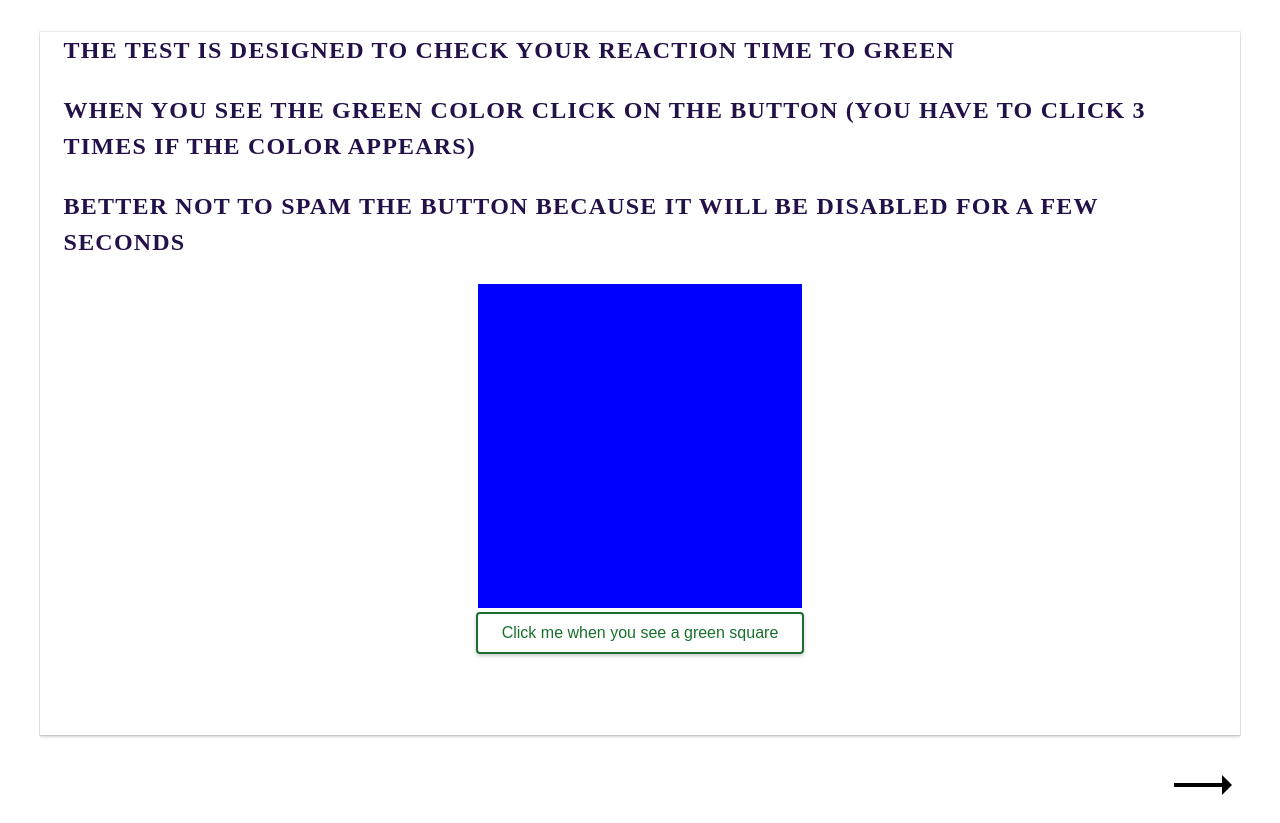
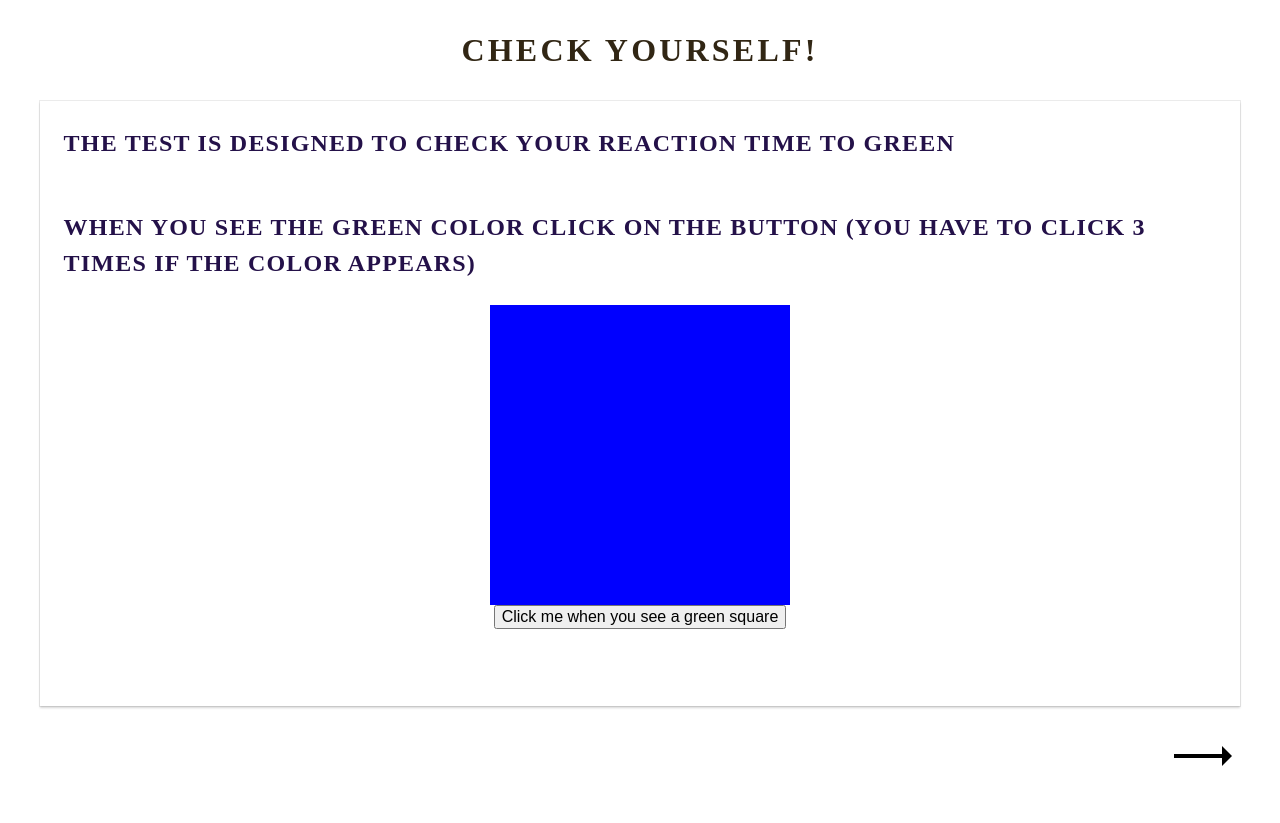
Before and after one commit to kajetankubicz/ETI-184688-184485-184858-2023-Visual-Stimuli, a Flask app: page /2 in a window 1280 px wide. Shown: the part 107-930 px from the top of the page. After the commit the page ends 873 px from the top, so only its background shows below. Run offline with Flask 3, Linux system fonts and the light colour scheme.

Commit message:
Revert "Visual improvements"
This reverts commit 3dfbf5d18bf37ebdad4bae8201ca4cc82ed25573.

```diff
--- a/static/css/style.css
+++ b/static/css/style.css
@@ -14,7 +14,7 @@ h2{
   flex-wrap: nowrap;
   letter-spacing: 0.05em;
   line-height: 1.5;
-  margin: 0 1em 1em 1em;
+  margin: 1em 1em 1em 1em;
   font-size: 1.5rem;
 }
 
@@ -46,7 +46,6 @@ textarea{
   flex-direction: column;
   justify-content: flex-start;
   align-items: flex-start;
-  flex-wrap: wrap;
   width: 95%;
   margin: 0 auto;
   box-shadow: 0 2px 2px 0 rgba(0, 0, 0, 0.16), 0 0 0 1px rgba(0, 0, 0, 0.08);
@@ -61,13 +60,12 @@ textarea{
 form{
   display: flex;
   flex-direction: column;
-  justify-content: center;
-  align-items: center;
-  width: 70%;
-  margin: 0 auto;
+  justify-content: flex-start;
+  align-items: flex-start;
+  width: 80%;
   text-align: left;
   font-size: 1.5rem;
-
+  margin: 0 auto;
 }
 
 input[type=text]:focus {
@@ -151,40 +149,14 @@ input[type=text]:focus {
   height: 300px;
   margin: 0 auto;
   background: blue;
-  padding: 0.75em;
 }
 
 #przycisk{
   display: flex;
   justify-content: center;
   align-items: center;
-  margin: 0.25em auto;
-  border-radius: 4px;
+  margin: 0 auto;
   font-size: 1rem;
-  background-color: #fff;
-  color: #18702c;
-  border: 2px solid #18702c;
-  padding: 10px 24px;
-  text-align: center;
-  text-decoration: none;
-  transition: all 0.2s ease-in-out;
-  box-shadow: 0px 2px 4px rgba(0, 0, 0, 0.2);
-
-}
-
-#przycisk:hover{
-  background-color: #3f51b5;
-  color: #fff;
-  cursor: pointer;
-}
-
-#przycisk:focus{
-  outline: none;
-}
-
-#przycisk:active{
-    transform: translateY(1px);
-    box-shadow: 0px 1px 2px rgba(0, 0, 0, 0.2);
 }
 
 #czas-reakcji{
@@ -199,9 +171,9 @@ input[type=text]:focus {
 .test-photo{
   margin: 0 auto;
   display: block;
-  text-align: center;
   max-width: 100%;
   height: auto;
+  padding: 2em;
 }
 
 .test-form{
@@ -254,7 +226,7 @@ input[type="submit"]:hover {
 }
 
 .image {
-  flex-basis: 33%;
+  flex-basis: 30%;
   text-align: center;
 }
 
--- a/static/js/back.js
+++ /dev/null
@@ -1,8 +0,0 @@
-// Push a state onto the history stack to prevent the back button from being clicked
-history.pushState(null, null, document.URL);
-
-// Listen for the user clicking the back button
-window.addEventListener('popstate', function(event) {
-  // Push another state onto the history stack to keep the user on the current page
-  history.pushState(null, null, document.URL);
-});
--- a/static/js/test1.js
+++ b/static/js/test1.js
@@ -1,3 +1,4 @@
+
 var kwadrat = document.getElementById("kwadrat");
 var przycisk = document.getElementById("przycisk");
 
@@ -9,7 +10,6 @@ var czas_reakcji_element = document.getElementById("czas-reakcji");
 var liczba_klikniec_w_zielony_kwadrat = 0;
 var liczba_klikniec_na_buttonie = 0;
 var czy_zielony = false;
-var isButtonDisabled = false;
 
 function zmienKolor() {
     if (liczba_klikniec_w_zielony_kwadrat < 3 || czy_zielony) {
@@ -31,13 +31,6 @@ function zmienKolor() {
 setInterval(zmienKolor, 1000);
 
 przycisk.addEventListener("click", function () {
-    if (!isButtonDisabled) {
-        isButtonDisabled = true;
-        setTimeout(function() {
-            isButtonDisabled = false;
-        }, 3000); // 3 second
-
-        // rest of the code here
     if (czas_reakcji === null || kolor !== "green") {
         czas_reakcji_element.innerHTML += "<br>It's not green";
     } else {
@@ -72,5 +65,4 @@ przycisk.addEventListener("click", function () {
             przycisk.style.display = "none";
         }
     }
-    }
 });
--- a/templates/results.html
+++ b/templates/results.html
@@ -7,7 +7,6 @@
       <meta http-equiv="X-UA-Compatible" content="IE=edge">
       <meta name="viewport" content="width=device-width, initial-scale=1.0">
       <meta name="author" content="Kajetan Kubicz, Agnieszka Blok, Renata Bańka">
-      <script type="text/javascript" src="{{ url_for('static', filename='js/back.js')}}"></script>
   <title>Projekt RAIM/HIED</title>
   </head>
   <body>
--- a/templates/survey.html
+++ b/templates/survey.html
@@ -7,13 +7,14 @@
       <meta http-equiv="X-UA-Compatible" content="IE=edge">
       <meta name="viewport" content="width=device-width, initial-scale=1.0">
       <meta name="author" content="Kajetan Kubicz, Agnieszka Blok, Renata Bańka">
-      <script type="text/javascript" src="{{ url_for('static', filename='js/back.js')}}"></script>
   <title>Projekt RAIM/HIED_Test</title>
   </head>
   <body>
     <header class="title">
 	   <h1>How <span class="color-title">fast</span> are you?</h1>
 	  </header>
+
+	  <h1>Check yourself!</h1>
 
     <div class="wrapper">
       <h2>First of all, I need from you some basic data</h2>
@@ -32,7 +33,7 @@
       </p>
         <p>
       <label class="head-label">Age:</label><br>
-      <input type="number" min="8" max="110" name="age" required>
+      <input type="number" name="age" required>
     </p>
         <p>
           <label class="head-label">Lifestyle:</label><br>
--- a/templates/test1.html
+++ b/templates/test1.html
@@ -7,7 +7,6 @@
       <meta http-equiv="X-UA-Compatible" content="IE=edge">
       <meta name="viewport" content="width=device-width, initial-scale=1.0">
       <meta name="author" content="Kajetan Kubicz, Agnieszka Blok, Renata Bańka">
-        <script type="text/javascript" src="{{ url_for('static', filename='js/back.js')}}"></script>
   <title>Projekt RAIM/HIED</title>
   </head>
   <body>
@@ -15,10 +14,11 @@
 	   <h1>let's start <span class="color-title">first</span> test</h1>
     </header>
 
+    <h1>Check yourself!</h1>
+
     <div class="wrapper">
         <h2>The test is designed to check your reaction time to green</h2>
         <h2>When you see the green color click on the button (you have to click 3 times if the color appears)</h2>
-        <h2>Better not to spam the button because it will be disabled for a few seconds</h2>
         <div id="kwadrat"></div>
         <button id="przycisk">Click me when you see a green square</button>
         <div id="czas-reakcji">
--- a/templates/test2.html
+++ b/templates/test2.html
@@ -8,14 +8,14 @@
       <meta http-equiv="X-UA-Compatible" content="IE=edge">
       <meta name="viewport" content="width=device-width, initial-scale=1.0">
       <meta name="author" content="Kajetan Kubicz, Agnieszka Blok, Renata Bańka">
-      <script type="text/javascript" src="{{ url_for('static', filename='js/back.js')}}"></script>
-
   <title>Projekt RAIM/HIED</title>
   </head>
   <body>
     <header class="title">
 	   <h1>let's start <span class="color-title">second</span> test</h1>
 	  </header>
+
+	  <h1>Check yourself!</h1>
 
     <div id="wrapper">
         <img class="test-photo " src="{{ url_for('static', filename='jpgs_test2/photo.png') }}">
--- a/templates/test3.html
+++ b/templates/test3.html
@@ -8,7 +8,6 @@
       <meta http-equiv="X-UA-Compatible" content="IE=edge">
       <meta name="viewport" content="width=device-width, initial-scale=1.0">
       <meta name="author" content="Kajetan Kubicz, Agnieszka Blok, Renata Bańka">
-        <script type="text/javascript" src="{{ url_for('static', filename='js/back.js')}}"></script>
   <title>Projekt RAIM/HIED</title>
   </head>
   <body>
```
Also changed, not shown: static/jpgs/aga.jpg, static/jpgs/kajetan.png. Lines whose indentation alone changed are shown as unchanged.
